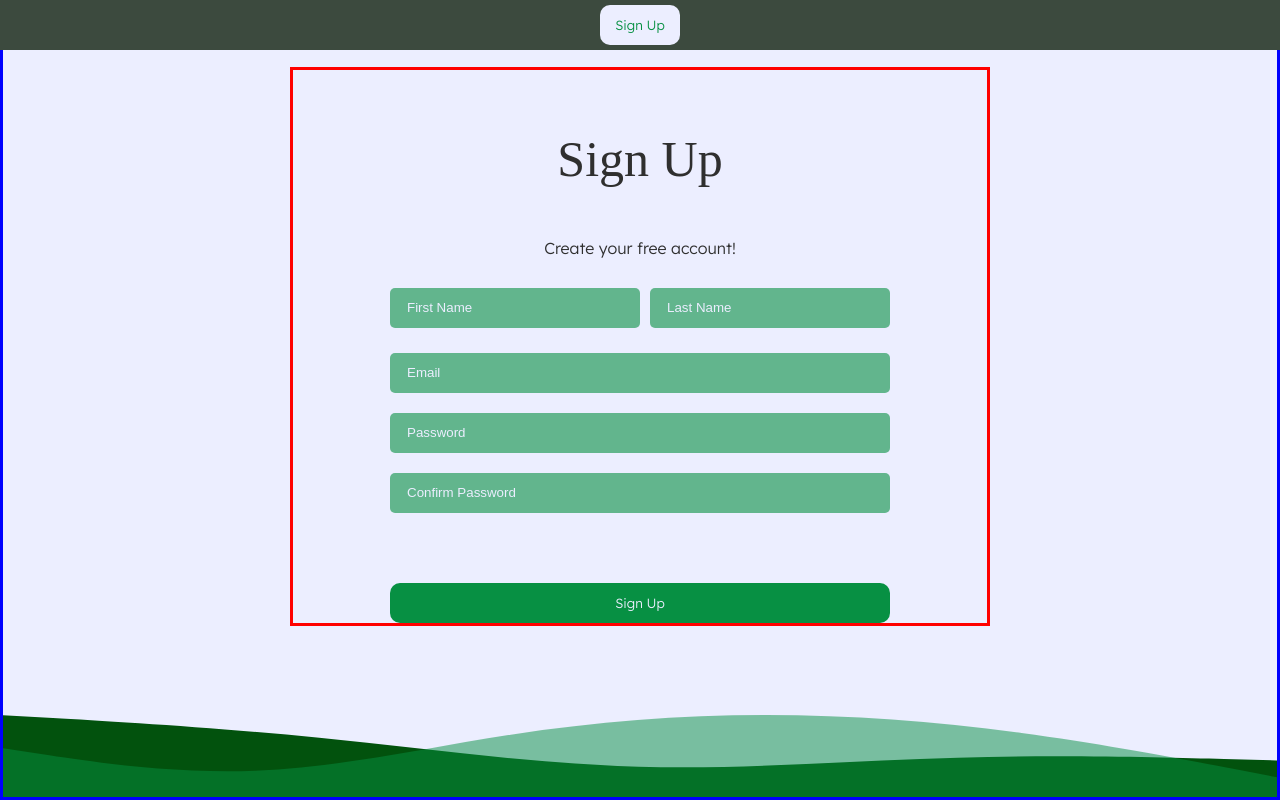
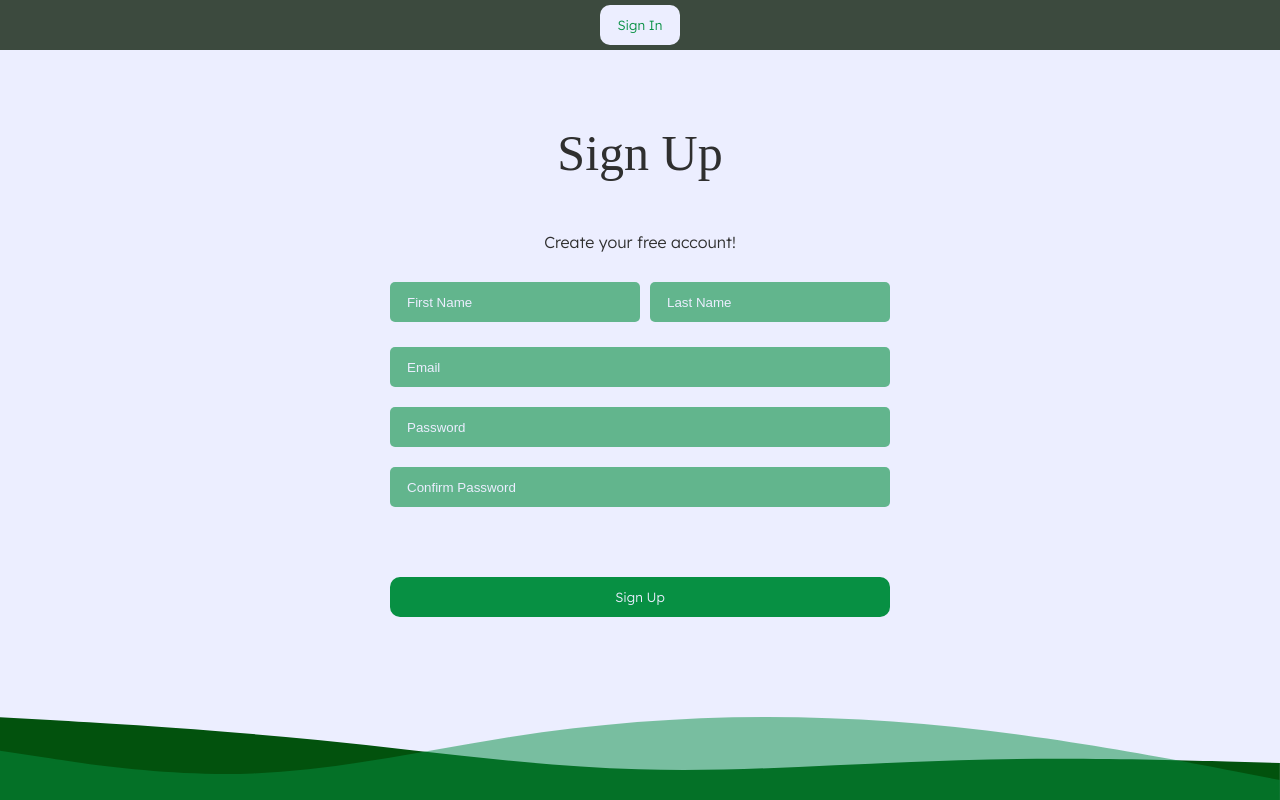
Before and after one commit to theMVPshop/gantt-app, a React (Create React App) app: page /signup in a window 1280 px wide. Built offline with nearby package versions, Linux system fonts and the light colour scheme; a web font is replaced by a local one.

Commit message:
render sign up/sign in button based on window location path

```diff
--- a/src/Router.js
+++ b/src/Router.js
@@ -8,7 +8,7 @@ import Signup from "./components/Signup/Signup.js";
 
 
 export const checkAuth = () => {
-  const cookies = cookie.parse(document.cookie, "maxAge=5");
+  const cookies = cookie.parse(document.cookie);
   console.log("cookies", cookies);
 
   return cookies["loggedIn"] ? true : false;
--- a/src/components/Nav/Nav.js
+++ b/src/components/Nav/Nav.js
@@ -6,14 +6,18 @@ import CohortForm from "../Forms/CohortForm.js";
 import "./Nav.css";
 
 const Nav = () => {
-  const [cohortFormDisplay, setCohortFormDisplay] = useState({
-    display: true,
-  });
+  // confirming that this is
+  // const [cohortFormDisplay, setCohortFormDisplay] = useState({
+  //   display: true,
+  // });
+
+  const currentPath = window.location.pathname;
+  console.log(currentPath)
 
   return (
     <nav className="nav-bar">
       { checkAuth() && <p className="name-tag">Welcome, {localStorage.getItem("user_name")}</p> }
-      { checkAuth() ?
+      {/* { checkAuth() ?
         <button className="nav-link">
           <Link to="/" className="link"
             onClick={() => {
@@ -27,6 +31,26 @@ const Nav = () => {
         <button className="nav-link">
           <Link className="link" to="/signup">Sign Up</Link>
         </button>
+      } */}
+      { checkAuth() ?
+        <button className="nav-link">
+          <Link to="/" className="link"
+            onClick={() => {
+            document.cookie = "loggedIn="
+            localStorage.clear()
+            window.location.replace("/")}}
+          >
+            Logout
+          </Link>
+        </button>
+        :
+        <button className="nav-link">
+          {
+            currentPath === "/" ?
+            <Link className="link" to="/signup" onClick={() => {window.location.replace("/signup")}}>Sign Up</Link>
+            : <Link className="link" to="/" onClick={() => {window.location.replace("/")}}>Sign In</Link>
+          }
+        </button>
       }
     </nav>
   );
--- a/src/components/Signup/Signup.css
+++ b/src/components/Signup/Signup.css
@@ -3,7 +3,6 @@
 
 
 .sign-up-container{
-  border: 3px solid blue;
   background-color: #eceeff;
   display: flex;
   flex-direction: column;
@@ -13,7 +12,6 @@
 }
 
 .signUp-window{
-border: 3px solid red;
 width: 700px;
 margin-top: 5%;
 display: flex;
```
